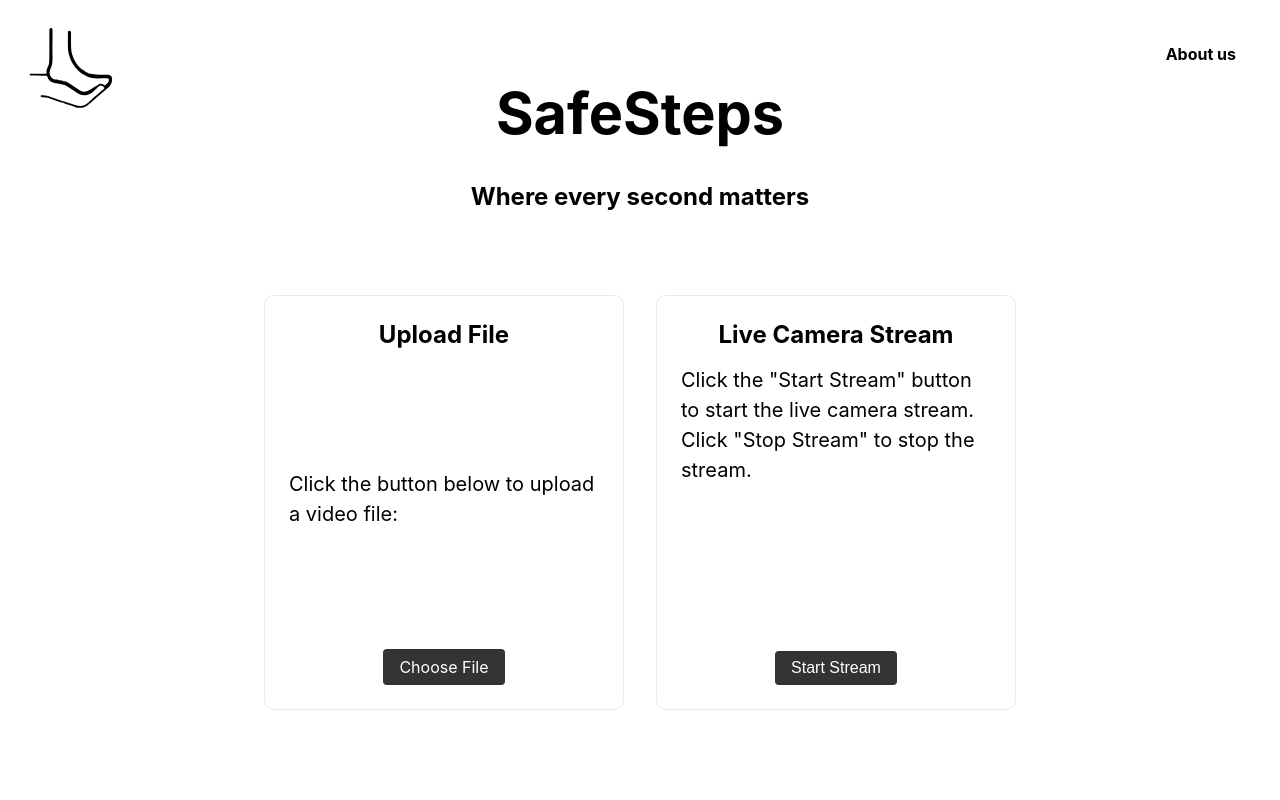
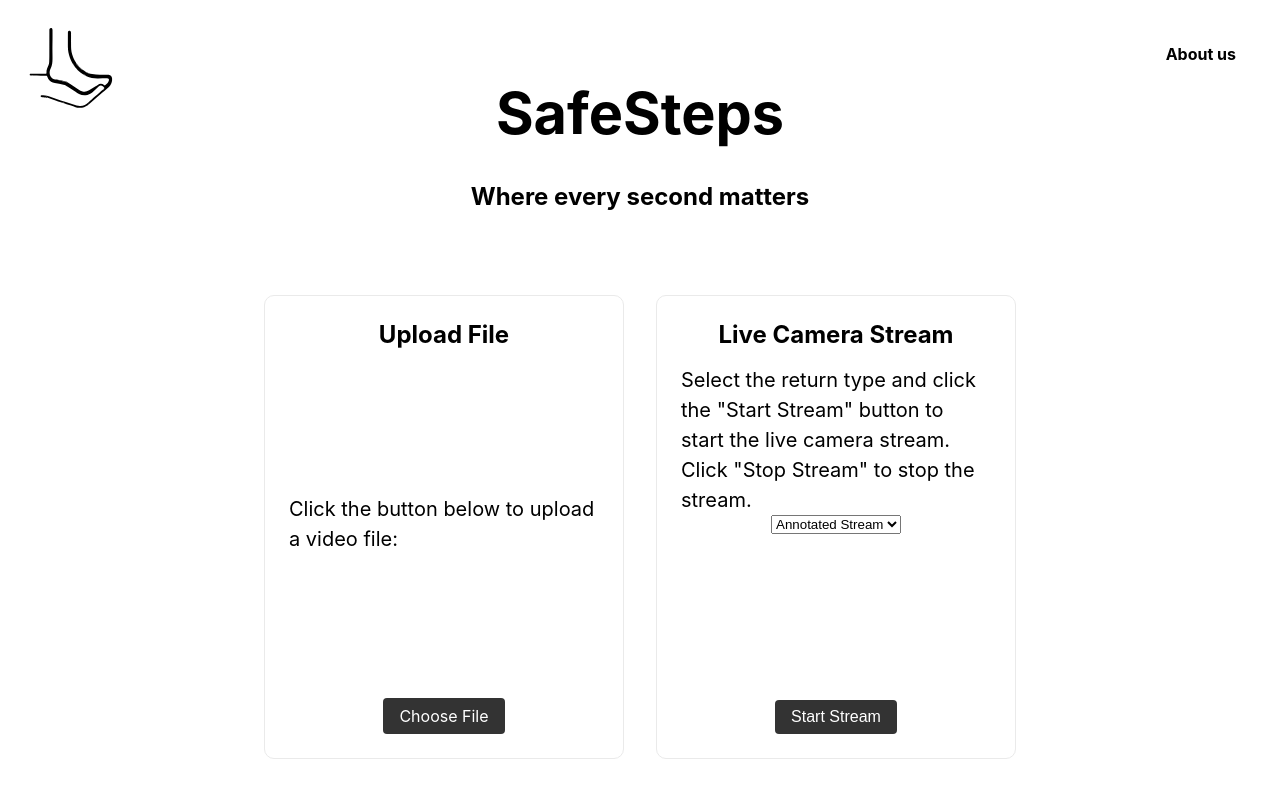
Before and after one commit to TheManWhoLikesToCode/Google-AI-Hackathon-2024, a Next.js app in the folder frontend/: page / in a window 1280 px wide. Shown: the top 800 px of the page. Built offline with nearby package versions, Linux system fonts and the light colour scheme.

Commit message:
Dropdown & Logs

```diff
--- a/frontend/pages/index.js
+++ b/frontend/pages/index.js
@@ -4,14 +4,16 @@ import { useRef, useEffect, useState } from 'react';
 
 export default function Home() {
   const canvasRef = useRef(null);
-  const videoRef = useRef(null);
   const [isStreaming, setIsStreaming] = useState(false);
+  const [returnType, setReturnType] = useState('annotated_stream');
+  const [logs, setLogs] = useState([]);
 
   useEffect(() => {
     return () => {
       stopStream();
     };
   }, []);
+
   const startStream = async () => {
     try {
       console.log('Starting stream...');
@@ -22,6 +24,7 @@ export default function Home() {
         device: 'cpu',
         show_detected: true,
         show_skeleton: true,
+        return_type: returnType,
       };
       const url = 'http://localhost:8000/stream';
       const queryString = Object.entries(params)
@@ -32,12 +35,14 @@ export default function Home() {
       if (!response.ok) {
         throw new Error(`HTTP error! status: ${response.status}`);
       }
-      console.log('Creating a window to display the video stream...');
+      console.log('Creating a window to display the stream...');
+      setIsStreaming(true);
+
+      if (returnType === 'annotated_stream') {
         const canvas = canvasRef.current;
         if (!canvas) {
           throw new Error('Canvas element not found.');
         }
-      setIsStreaming(true);
         const ctx = canvas.getContext('2d');
         let jpg = new Uint8Array();
         let frameCount = 0;
@@ -64,6 +69,33 @@ export default function Home() {
             }
           }
         }
+      } else if (returnType === 'logs') {
+        const reader = response.body.getReader();
+        const decoder = new TextDecoder();
+        let logText = '';
+
+        while (true) {
+          const { value, done } = await reader.read();
+          if (done) break;
+
+          const decodedValue = decoder.decode(value);
+          logText += decodedValue;
+
+          // Split the logs into individual lines
+          const logLines = logText.split('\n');
+
+          // Update the logs state with the new lines
+          setLogs((prevLogs) => [...prevLogs, ...logLines.slice(0, -1)]);
+
+          // Keep the last line in the logText variable, as it may be incomplete
+          logText = logLines[logLines.length - 1];
+        }
+
+        // Update the logs state with any remaining log text
+        if (logText.trim() !== '') {
+          setLogs((prevLogs) => [...prevLogs, logText]);
+        }
+      }
       console.log('Stream started successfully');
     } catch (error) {
       console.error('Error:', error);
@@ -73,11 +105,8 @@ export default function Home() {
   };
 
   const stopStream = () => {
-    if (videoRef.current) {
-      videoRef.current.pause();
-      videoRef.current.src = '';
     setIsStreaming(false);
-    }
+    setLogs([]);
   };
 
   const handleUpload = async (event) => {
@@ -139,10 +168,27 @@ export default function Home() {
           <div className={styles.card}>
             <h3>Live Camera Stream</h3>
             <p>
-              Click the "Start Stream" button to start the live camera stream.
+              Select the return type and click the "Start Stream" button to start the live camera stream.
               Click "Stop Stream" to stop the stream.
             </p>
+            <select
+              value={returnType}
+              onChange={(e) => setReturnType(e.target.value)}
+              className={styles.select}
+            >
+              <option value="annotated_stream">Annotated Stream</option>
+              <option value="logs">Logs</option>
+            </select>
+            {returnType === 'annotated_stream' && (
               <canvas ref={canvasRef} className={styles.video} />
+            )}
+            {returnType === 'logs' && (
+              <div className={styles.logContainer}>
+                {logs.map((log, index) => (
+                  <p key={index}>{log}</p>
+                ))}
+              </div>
+            )}
             {!isStreaming && (
               <button onClick={startStream} className={styles.button}>
                 Start Stream
```
Lines whose indentation alone changed are shown as unchanged.
